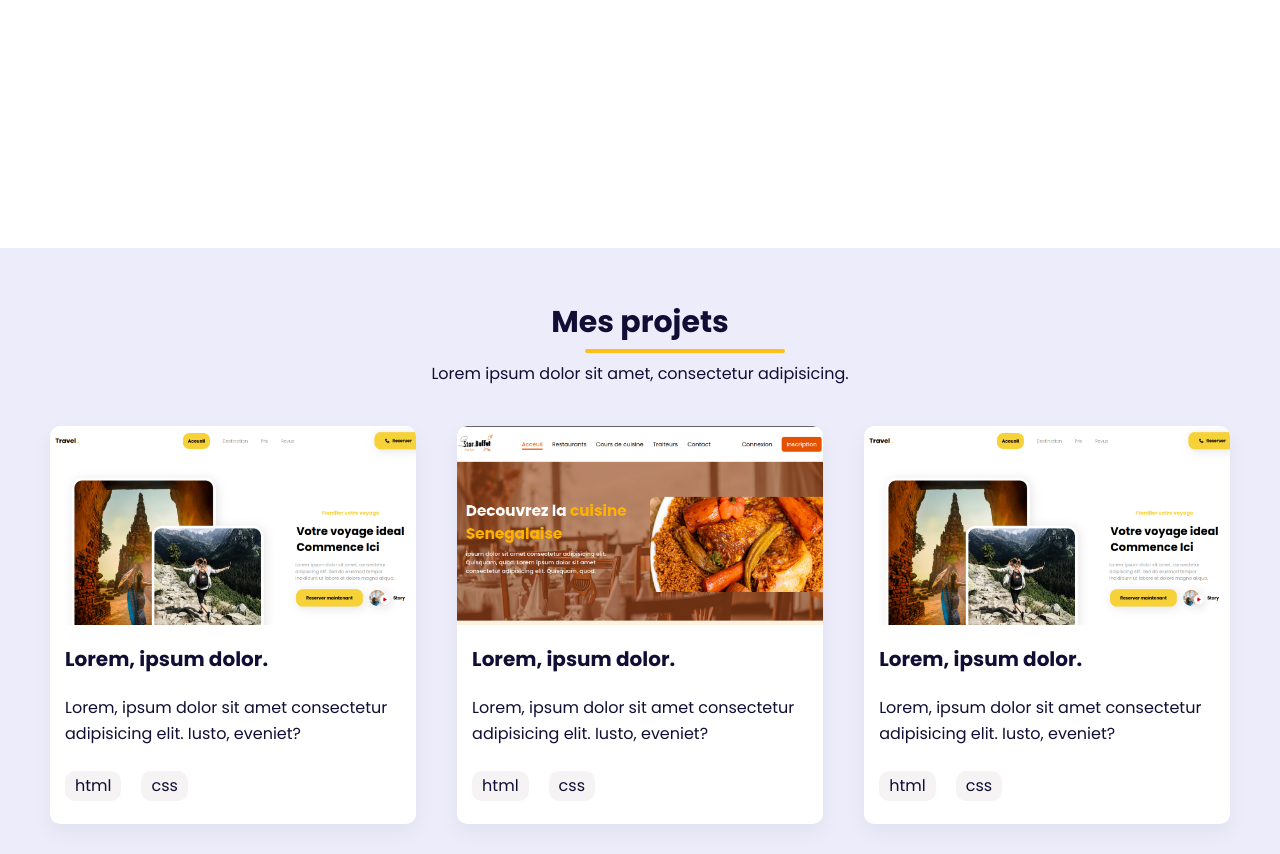
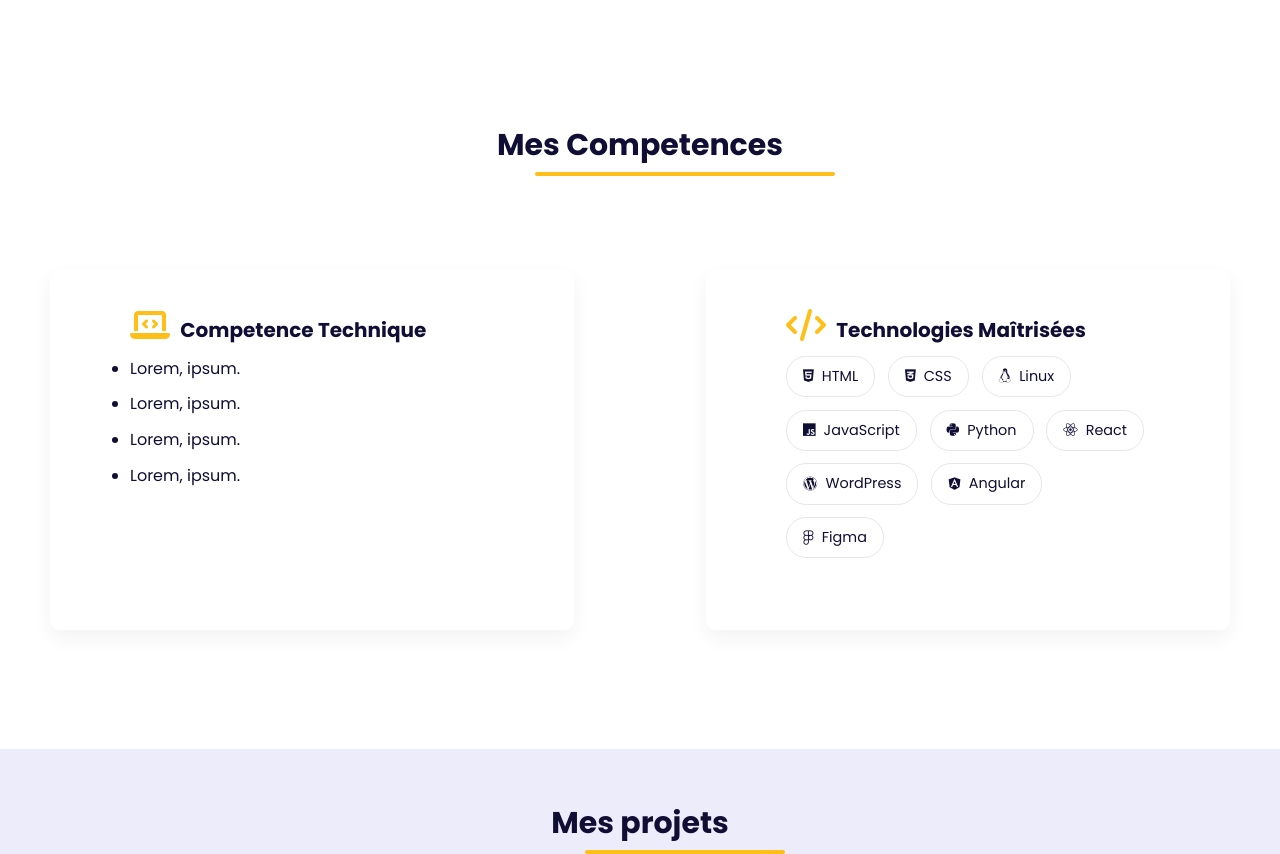
Before and after one commit to anf692/Portfolio-assane-n-fall, a plain HTML site: page index.html in a window 1280 px wide. Shown: the part 1640-2494 px from the top of the page. Drawn offline with Linux system fonts and the light colour scheme.

Commit message:
Ajout de la section competences

```diff
--- a/index.html
+++ b/index.html
@@ -46,6 +46,7 @@
             </div>
         </section>
 
+        <!-- section pour les scores -->
         <section class="score">
             <div class="score-item">
                 <h2>+2ans</h2>
@@ -85,6 +86,64 @@
                 </div>
 
             </div>
+        </section>
+
+        <section class="competences">
+            <h2>Mes Competences</h2>
+            <div class="competence-item">
+                <div class="competences-technique">
+                    <h3><i class="fa-solid fa-laptop-code"></i> Competence Technique</h3>
+                    <ul>
+                        <li>Lorem, ipsum.</li>
+                        <li>Lorem, ipsum.</li>
+                        <li>Lorem, ipsum.</li>
+                        <li>Lorem, ipsum.</li>
+                    </ul>
+                </div>
+
+                <div class="Technologies">
+                    <h3> <i class="fa-solid fa-code"></i> Technologies Maîtrisées</h3>
+                    <div class="technologies-item">
+                        <span class="tech">
+                            <i class="fa-brands fa-html5"></i>
+                            HTML
+                        </span>
+                        <span class="tech">
+                            <i class="fa-brands fa-css3-alt"></i>
+                            CSS
+                        </span>
+                        <span class="tech">
+                        <i class="fa-brands fa-linux"></i>
+                            Linux
+                        </span>
+                        <span class="tech">
+                            <i class="fa-brands fa-js"></i>
+                            JavaScript
+                        </span>
+                        <span class="tech">
+                            <i class="fa-brands fa-python"></i>
+                            Python
+                        </span>
+                        <span class="tech">
+                            <i class="fa-brands fa-react"></i>
+                            React
+                        </span>
+                        <span class="tech">
+                            <i class="fa-brands fa-wordpress"></i>
+                            WordPress
+                        </span>
+                        <span class="tech">
+                            <i class="fa-brands fa-angular"></i>
+                            Angular
+                        </span>
+                        <span class="tech">
+                            <i class="fa-brands fa-figma"></i>
+                            Figma
+                        </span>
+                    </div>
+                </div>
+            </div>
+
         </section>
 
         <!-- section pour les projets realises -->
--- a/style.css
+++ b/style.css
@@ -18,6 +18,7 @@
 
 header{
     background-color: var(--tertiary);
+    margin-bottom: 5%;
 }
 
 .menu{
@@ -93,6 +94,7 @@ header{
     justify-content: space-between ;
     gap: 10px;
     flex-wrap: wrap;
+    margin-bottom: 4%;
 }
 
 .hero-letf{
@@ -160,6 +162,7 @@ header{
     justify-content: center;
     gap: 30px;
     background-color: var(--bg);
+    margin-bottom: 10%;
 }
 
 .score-item{
@@ -185,12 +188,14 @@ style pour la section a propos */
 #about-me{
     display: flex;
     margin: 5%;
+    height: 600px;
+    margin-bottom: 10%;
 }
 
 
 .about-left img{
     width: 500px;
-    height: 60%;
+    height: 100%;
     object-fit: contain;
 }
 
@@ -201,7 +206,7 @@ style pour la section a propos */
 .about-right h3{
    font-size: 30px;
    position: relative;
-  padding-bottom: 10px;
+   padding-bottom: 10px;
     color: var(--primary);
     margin-bottom: 4%;
 }
@@ -245,6 +250,99 @@ style pour la section a propos */
     color: var(--tertiary);
 }
 
+
+/* style pour les competences */
+
+.competences{
+    width: 100%;
+    height: 500px;
+    margin-bottom: 10%;
+}
+
+.competences h2{
+    position: relative;
+    text-align: center;
+    font-size: 30px;
+    font-weight: bold;
+    color: var(--primary);
+    margin-bottom: 50px;
+}
+
+.competences h2::after{
+  content: '';
+  position: absolute;
+  left: 535px;
+  bottom: -7px;
+  width: 300px;
+  height: 4px;
+  background-color: var(--secondary);
+  border-radius: 10px;
+}
+
+.competence-item{
+    display: grid;
+  grid-template-columns: 1fr 1fr;
+  gap: 2rem;
+}
+
+.competence-item .fa-solid{
+    height: 30px;
+    width: 30px;
+    color: var(--secondary);
+    margin-right: 1rem;
+    font-size: 2rem;
+}
+
+.competences-technique{
+    background-color:var(--tertiary);
+    box-shadow: 0 8px 20px rgba(0,0,0,0.05);
+    color: var(--primary);
+    border-radius: 10px;
+    padding: 40px 80px;
+    margin: 50px;
+}
+
+.competences-technique h3{
+    font-size: 20px;
+    margin-bottom: 10px;
+}
+
+.competences-technique ul li{
+    margin-bottom: 10px;
+}
+
+/* style pour les .Technologies maitrisees */
+.Technologies{
+    background-color:var(--tertiary);
+    box-shadow: 0 8px 20px rgba(0,0,0,0.05);
+    color: var(--primary);
+    border-radius: 10px;
+    padding: 40px 80px;
+    margin: 50px;
+}
+
+.Technologies h3{
+    font-size: 20px;
+    margin-bottom: 10px;
+}
+
+.technologies-item{
+  display: flex;
+  flex-wrap: wrap;
+  gap: 0.8rem;
+  margin-bottom: 2rem;
+}
+
+.tech{
+    background-color: white;
+    border: 1px solid #e5e7eb;
+    padding: 0.5rem 1rem;
+    border-radius: 20px;
+    font-size: 0.9rem;
+    display: flex;
+    align-items: center;
+    gap: 0.5rem;
+}
 
 /* style pour les projets */
 
@@ -411,7 +509,7 @@ style pour la section a propos */
     border-radius: 8px;
     width: 50%;
     height: 50%;
-    margin: 60px;
+    margin: 40px;
 }
 
 .contact-left form{
```
